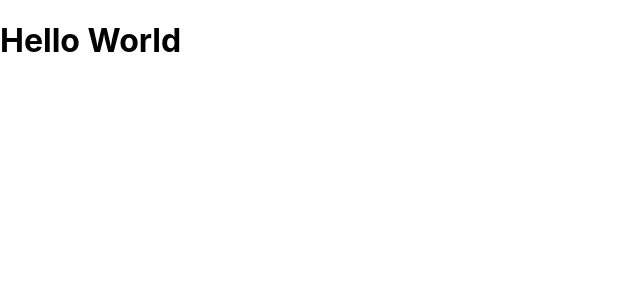
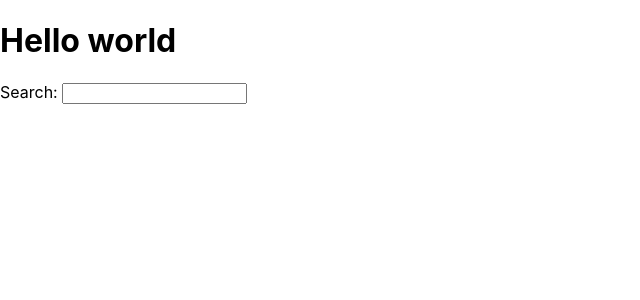
Before and after one commit to up2code3/hacker-stories-ctd, a React (Create React App) app: page / in a window 1280 px wide. Shown: the top 300 px of the page, without its empty margins (0-640 px from the left). Built offline with nearby package versions, Linux system fonts and the light colour scheme.

Commit message:
Embedded JS in JSX

```diff
--- a/src/App.js
+++ b/src/App.js
@@ -1,9 +1,18 @@
 import * as React from 'react';
+
+function getTitle(title){
+  return title;
+}
+
 
 function App() {
   return (
     <div>
-      <h1>Hello World</h1>
+      <h1>Hello {getTitle("world")}</h1>
+
+      <label htmlFor="search">Search: </label>
+      <input id="search" type="text" />
+
     </div>
   );
 }
```
